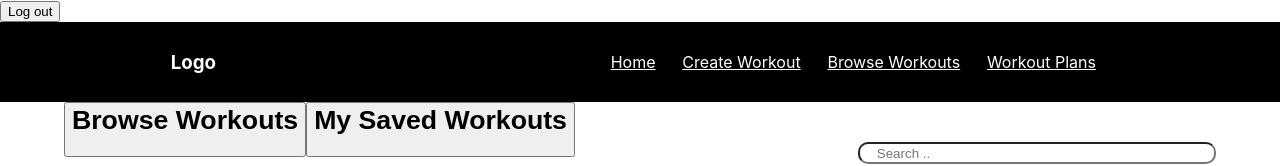
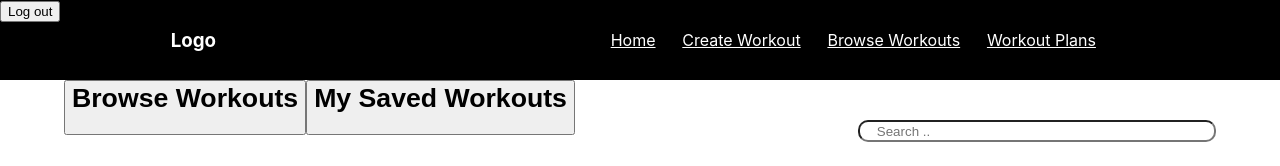
Before and after one commit to raphael39/Fitvid-Trackers, a React (Create React App) app in the folder client/: page /ListOfWorkouts in a window 1280 px wide. Shown: the top 166 px of the page. Built offline with nearby package versions, Linux system fonts and the light colour scheme.

Commit message:
put logout in nav

```diff
--- a/client/src/components/Navigation/nav.css
+++ b/client/src/components/Navigation/nav.css
@@ -18,3 +18,10 @@
 .Link {
     color: white;
 }
+
+.Logout {
+
+    position: absolute;
+    left: 0;
+    top: 0;
+}
--- a/client/src/components/Navigation/nav.js
+++ b/client/src/components/Navigation/nav.js
@@ -1,10 +1,14 @@
 import React from 'react';
 import './nav.css';
 import { Link } from 'react-router-dom';
+import TopBar from '../../components/TopBar/TopBar';
 
 function Navigation() {
   return (
+
     <nav className="nav-bar">
+      <div className="Logout"><TopBar/></div>
+
       <h3 className="Link" >Logo</h3>{' '}
       <ul className={'nav-links'}>
         <Link className="Link" to='/HomePage'>
@@ -23,6 +27,7 @@ function Navigation() {
 
       </ul>
     </nav>
+
   );
 }
 
--- a/client/src/pages/CreateWorkout/CreateWorkout.js
+++ b/client/src/pages/CreateWorkout/CreateWorkout.js
@@ -5,7 +5,6 @@ import DescriptionWorkout from '../../components/DescriptionWorkout/DescriptionW
 import DifficultyWorkout from '../../components/DifficultyWorkout/DifficultyWorkout';
 import DaysWorkout from '../../components/DaysWorkout/DaysWorkout';
 import YoutubePlayer from '../../components/YoutubePLayer/YoutubePlayer'
-import TopBar from '../../components/TopBar/TopBar';
 import PublicWorkout from '../../components/PublicWorkout/PublicWorkout';
 import Navigation from './../../components/Navigation/nav'
 
@@ -99,7 +98,7 @@ function CreateWorkout () {
 
   return (
     <div>
-      <TopBar />
+
       <Navigation/>
       <div className='div-creating'>
         <h1>Create your day workout</h1>
--- a/client/src/pages/HomePage/HomePage.js
+++ b/client/src/pages/HomePage/HomePage.js
@@ -1,6 +1,5 @@
 import React from 'react';
 import { BrowserRouter as Router, Switch, Route, Link } from "react-router-dom";
-import TopBar from '../../components/TopBar/TopBar';
 import { useSelector } from "react-redux";
 import ScheduledForToday from '../../components/ScheduledForToday/ScheduledForToday';
 import Navigation from './../../components/Navigation/nav'
@@ -12,7 +11,7 @@ function HomePage () {
 
   return (
     <div>
-      <TopBar />
+
       <Navigation/>
       <div>Welcome {user.firstName}, ready for a workout?</div>
       <ScheduledForToday />
--- a/client/src/pages/ListOfWorkoutPlans/ListOfWorkoutPlans.js
+++ b/client/src/pages/ListOfWorkoutPlans/ListOfWorkoutPlans.js
@@ -1,7 +1,6 @@
 import React, { useState, useEffect } from 'react';
 import WorkoutList from '../../components/WorkoutList/WorkoutList';
 import FilterWorkouts from '../../components/WorkoutList/FilterWorkouts';
-import TopBar from '../../components/TopBar/TopBar';
 import { Link } from 'react-router-dom';
 import Navigation from './../../components/Navigation/nav'
 
@@ -126,7 +125,7 @@ const WorkoutPlans = ({}) => {
   return (
     <div>
       <Navigation/>
-      <TopBar/>
+
       <div className="header-search-view">
         <div>
           <Link to="/ListOfWorkoutPlans">
--- a/client/src/pages/ListOfWorkoutPlans/MyListOfWorkoutPlans.js
+++ b/client/src/pages/ListOfWorkoutPlans/MyListOfWorkoutPlans.js
@@ -1,7 +1,6 @@
 import React, { useState, useEffect } from 'react';
 import WorkoutList from '../../components/WorkoutList/WorkoutList';
 import FilterWorkouts from '../../components/WorkoutList/FilterWorkouts';
-import TopBar from '../../components/TopBar/TopBar';
 import { Link } from 'react-router-dom';
 import Navigation from './../../components/Navigation/nav'
 
@@ -111,7 +110,7 @@ const MyWorkoutPlans = ({}) => {
 
   return (
     <div>
-      <TopBar/>
+
       <Navigation/>
       <div className="header-search-view">
         <div>
--- a/client/src/pages/ListOfWorkouts/ListOfWorkouts.js
+++ b/client/src/pages/ListOfWorkouts/ListOfWorkouts.js
@@ -1,7 +1,6 @@
 import React, { useState, useEffect } from 'react';
 import WorkoutList from '../../components/WorkoutList/WorkoutList';
 import FilterWorkouts from './../../components/WorkoutList/FilterWorkouts';
-import TopBar from '../../components/TopBar/TopBar';
 import './ListofWorkouts.css';
 import {Link} from 'react-router-dom';
 import Navigation from './../../components/Navigation/nav'
@@ -169,7 +168,6 @@ function ListOfWorkouts(props) {
 
   return (
     <div>
-    <TopBar/>
     <Navigation/>
       <div className="header-search-view">
 
--- a/client/src/pages/ListOfWorkouts/myListOfWorkouts.js
+++ b/client/src/pages/ListOfWorkouts/myListOfWorkouts.js
@@ -3,7 +3,6 @@ import { Link } from 'react-router-dom';
 import './myListOfWorkouts.css';
 import WorkoutList from '../../components/WorkoutList/WorkoutList';
 import FilterWorkouts from './../../components/WorkoutList/FilterWorkouts';
-import TopBar from '../../components/TopBar/TopBar';
 import Navigation from './../../components/Navigation/nav'
 
 function MyListOfWorkouts() {
@@ -127,7 +126,6 @@ function MyListOfWorkouts() {
 
   return (
     <div>
-      <TopBar/>
       <Navigation/>
     <div className="header-search-view">
       <div>
```
